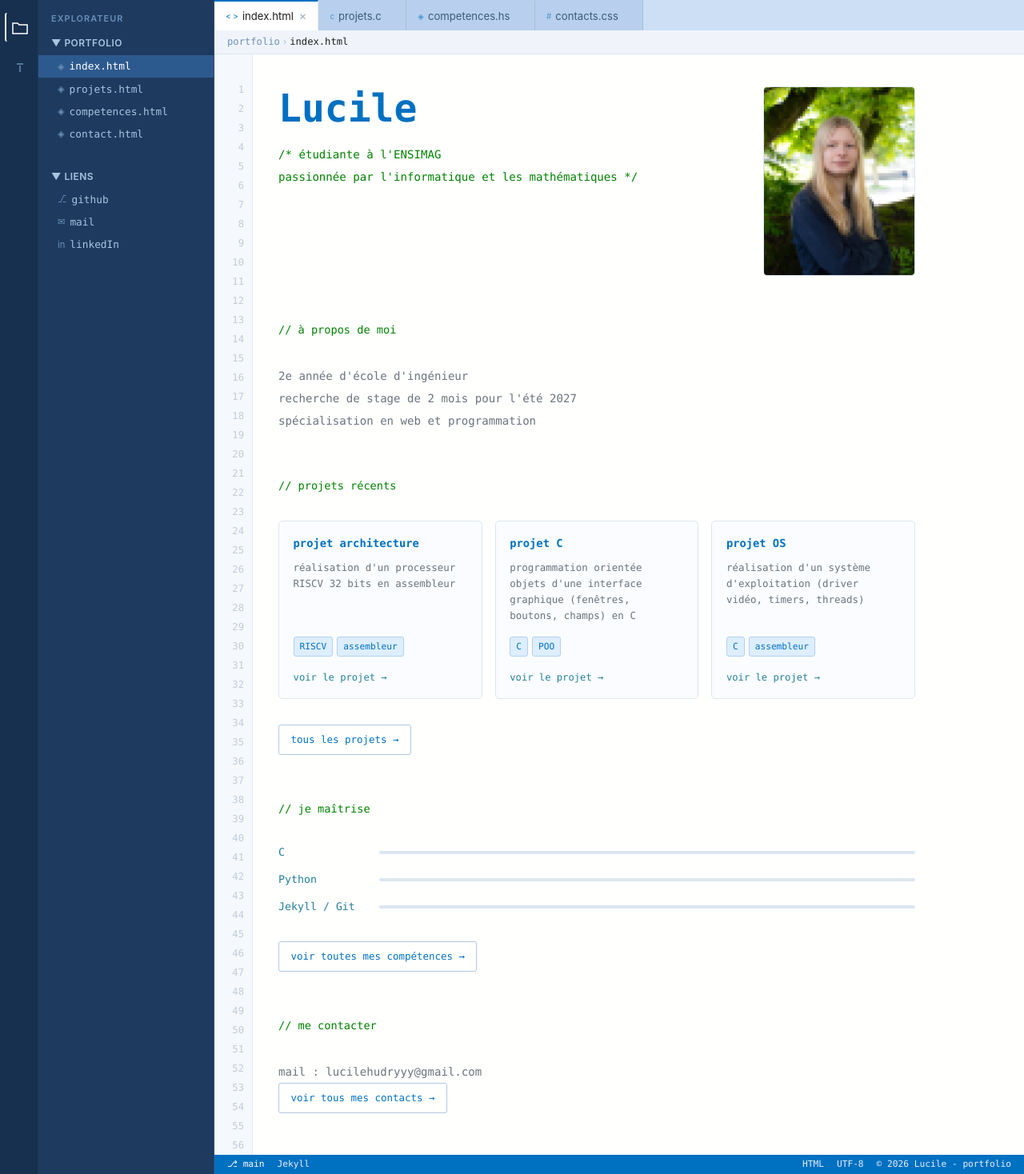
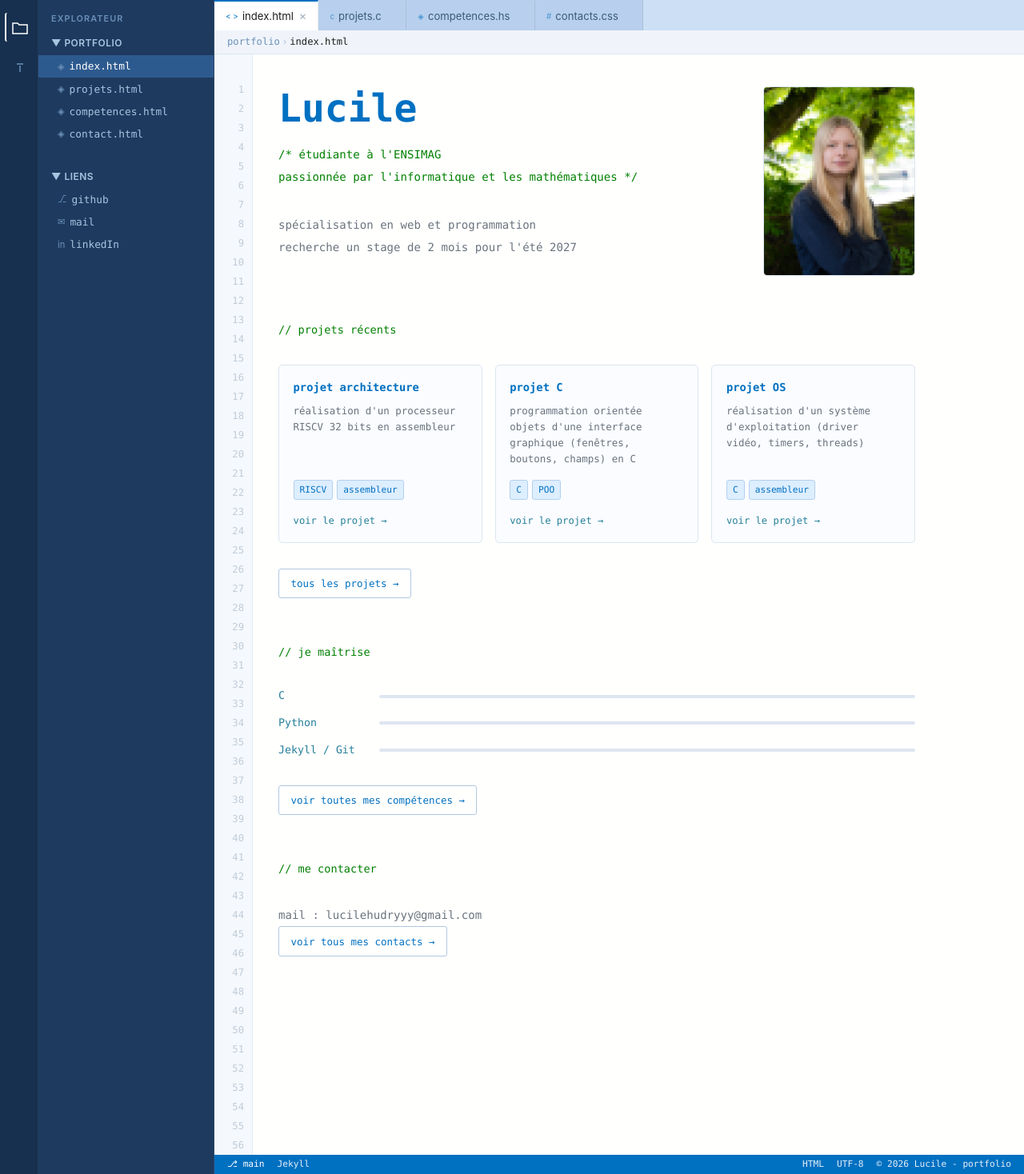
Before and after one commit to mkdir-lucile/mkdir-lucile.github.io, a Jekyll site: the page built from index.html, in a window 1280 px wide. Shown: the whole page at 80% size. Built offline with Jekyll 4.4.1, drawn with Linux system fonts in a browser that asks for light colours.

Commit message:
sizing for mobile version

```diff
--- a/assets/css/style.css
+++ b/assets/css/style.css
@@ -388,7 +388,6 @@
   align-items: flex-start;
   justify-content: space-between;
   gap: var(--space-lg);
-  margin-bottom: var(--space-lg);
   padding-top: var(--space-xs);
 }
 
@@ -427,6 +426,7 @@
 
 /* ── 12. TEXTE / PARAGRAPHES ──────────────────────────────── */
 
+.herop,
 .about p,
 .section-contacts p {
   font-family: var(--font-mono);
@@ -566,4 +566,14 @@
   .line-numbers { display: none; }
 
   .project-grid { grid-template-columns: 1fr; }
+
+  .herop,
+  .about p,
+  .section-contacts p {
+  font-size: 0.78rem;
+  }
+
+  .hero-tagline{
+  font-size: 0.82rem;
+  }
 }
--- a/index.html
+++ b/index.html
@@ -11,6 +11,10 @@
     <h1 class="hero-name">Lucile</h1>
     <p class="hero-tagline">étudiante à l'ENSIMAG<br>
     passionnée par l'informatique et les mathématiques</p>
+      <p class="herop">
+      spécialisation en web et programmation<br />
+      recherche un stage de 2 mois pour l'été 2027 <br />
+      </p>
   </div>
 
   <!-- Photo de profil — remplace l'image par la tienne dans assets/images/ -->
@@ -25,14 +29,6 @@
 
 <!-- ==================== À PROPOS ==================== -->
 <section class="section about">
-
-  <h2 class="section-title">à propos de moi</h2>
-
-  <p>
-    2e année d'école d'ingénieur <br />
-    recherche de stage de 2 mois pour l'été 2027 <br />
-    spécialisation en web et programmation<br />
-  </p>
 
 </section>
 
```
